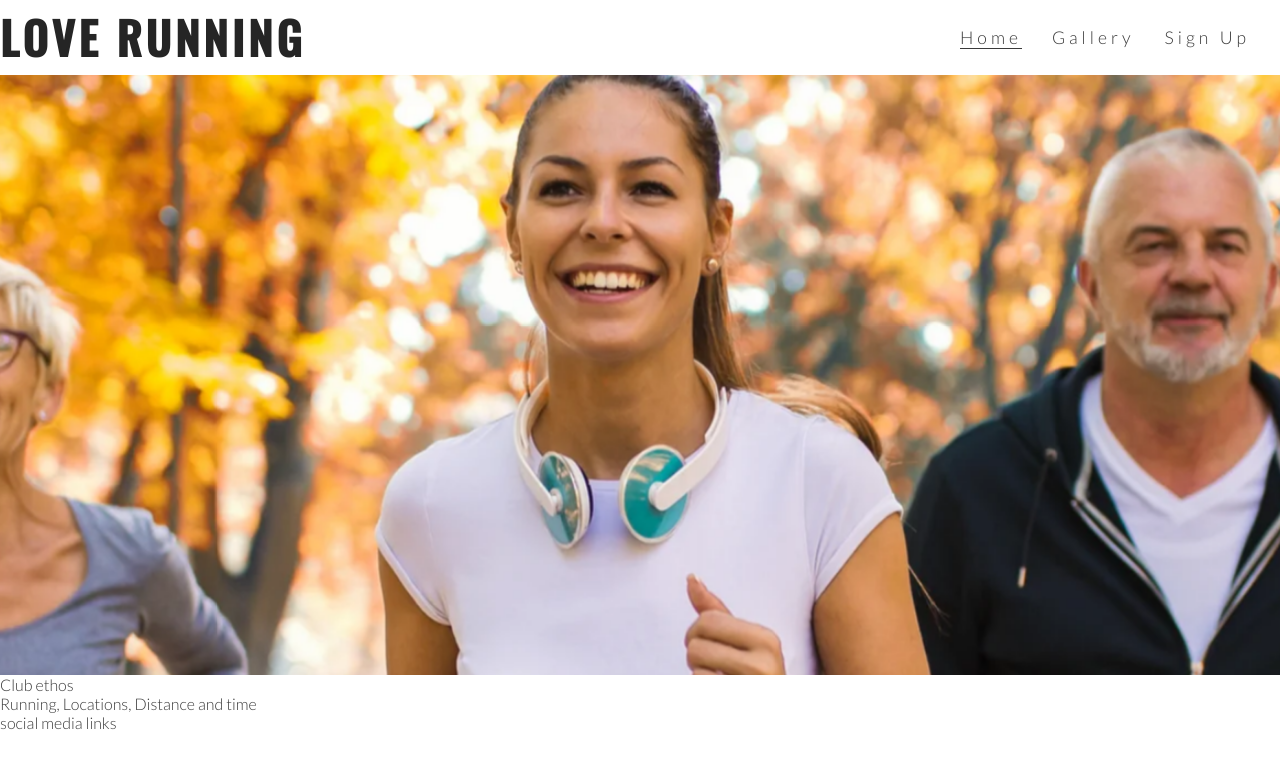
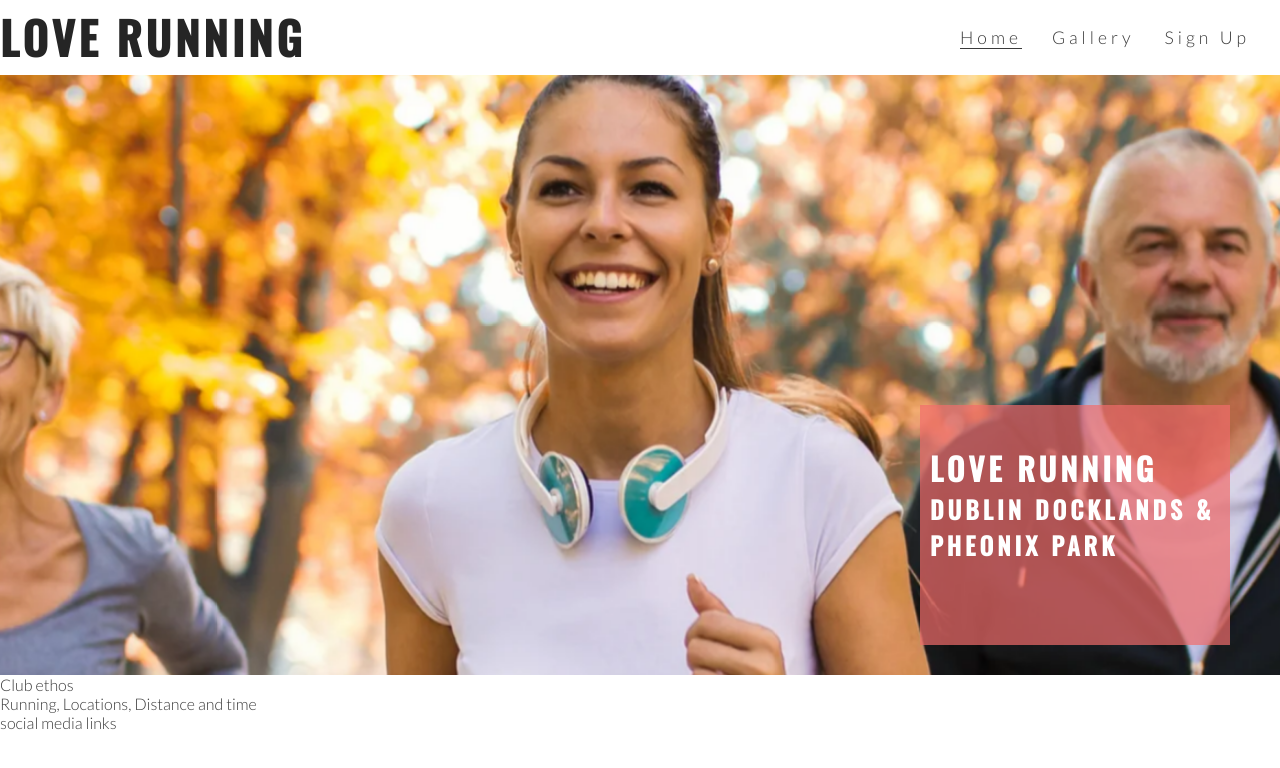
Before and after one commit to JamieB92/love-running, a plain HTML site: page index.html in a window 1280 px wide. Drawn offline with nearby package versions, Linux system fonts and the light colour scheme.

Commit message:
add cover text and style

```diff
--- a/assets/css/style.css
+++ b/assets/css/style.css
@@ -55,12 +55,18 @@ h1, h2 {
     border-bottom: 1px solid #3a3a3a;
 }
 
-/* hero image */
+/* hero image and cover text*/
 
 #hero-outer {
     height: 600px;
     width: 100%;
     overflow: hidden;
+
+    position: relative;
+}
+
+#cover-text, #cover-text h2 {
+    color: #fff;
 }
 
 #hero-image {
@@ -74,6 +80,7 @@ h1, h2 {
 }
 
 /* creates the level of zoom for hero image  */
+
 @keyframes hero-zoom {
     from{
         transform: scale(1);
@@ -82,3 +89,22 @@ h1, h2 {
         transform: scale(1.1);
     }
 }
+
+#cover-text  {
+    font-size: 130%;
+    font-family: Oswald, sans-serif;
+    text-transform: uppercase;
+    letter-spacing: 4px;
+
+    width: 300px;
+    height: 200px;
+
+    padding-top: 40px;
+    padding-left: 10px;
+
+    background-color: rgba(241, 109, 107, .7);
+
+    bottom: 30px;
+    right: 50px;
+    position: absolute;
+}
--- a/index.html
+++ b/index.html
@@ -32,6 +32,10 @@
     </header>
     <section id="hero-outer">
         <div id="hero-image"></div>
+        <div id="cover-text">
+            <h2>Love Running</h2>
+            <h3>Dublin Docklands & Pheonix Park</h3>
+        </div>
     </section>
     <section>
         Club ethos
```
